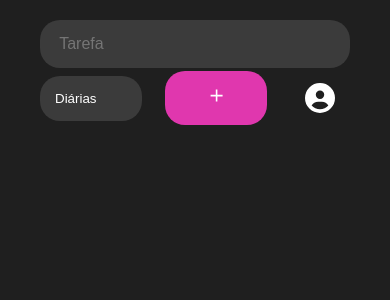
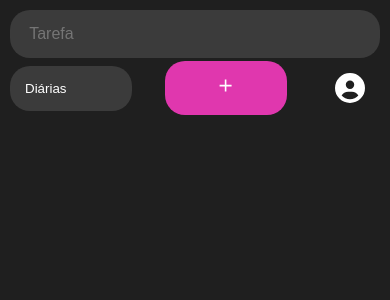
Before and after one commit to jessicapinheiro-s/to-do-list-react, a React (Create React App) app: page / in a window 390 px wide. Shown: the top 300 px of the page. Built offline with nearby package versions, Linux system fonts and the light colour scheme.

Commit message:
ajustando melhor espaçamento

```diff
--- a/src/styles/style.css
+++ b/src/styles/style.css
@@ -199,6 +199,9 @@ body {
     padding: 0px;
     grid-template-rows: 150px 1fr;
   }
+  .App .container-input .entrada-de-dados {
+    padding: 0px;
+  }
   .App .container-input .entrada-de-dados #btAdd {
     width: 33%;
   }
@@ -210,6 +213,7 @@ body {
   }
   .App .container-task .list-tasks {
     justify-content: left;
+    padding: 0px;
   }
   .App .container-task .list-tasks .task-card {
     flex-basis: calc(50% - 90px);
--- a/src/styles/style.scss
+++ b/src/styles/style.scss
@@ -261,6 +261,7 @@ body {
 
         .container-input {
             .entrada-de-dados {
+                padding: 0px;
                 #btAdd {
                     width: 33%;
 
@@ -278,8 +279,8 @@ body {
 
         .container-task {
             .list-tasks {
-                justify-content: left
-                ;
+                justify-content: left;
+                padding: 0px;
                 .task-card {
                     flex-basis: calc(50% - 90px);
                 }
```
Also changed, not shown: 1 other file (tests, documents, lock files or other folders).
